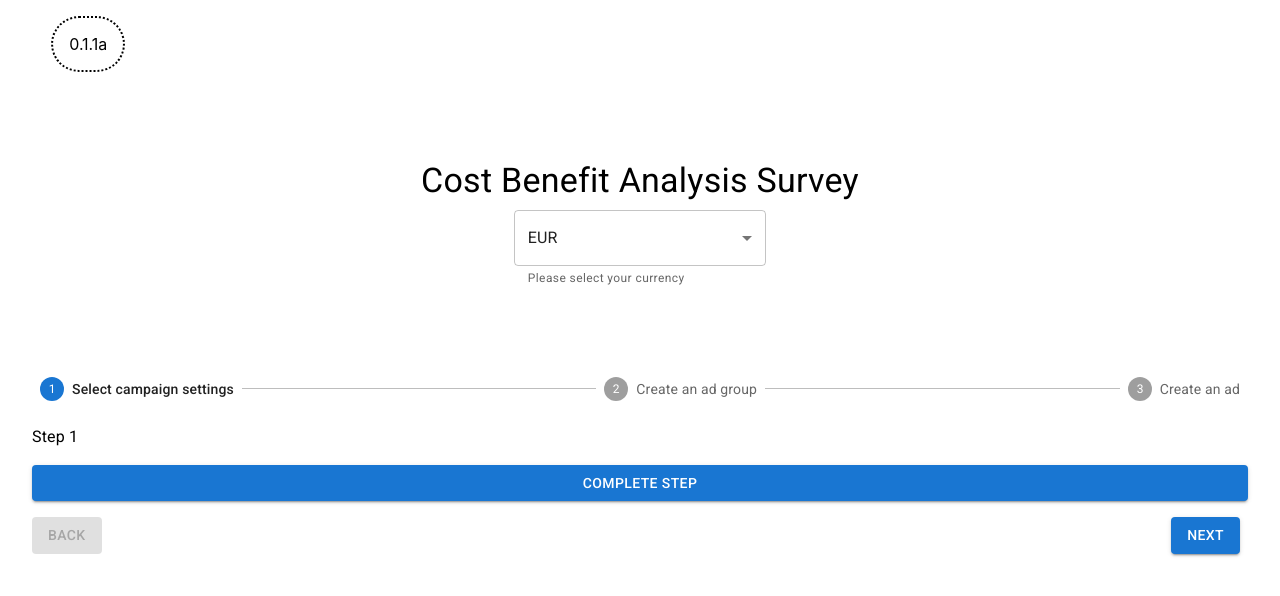
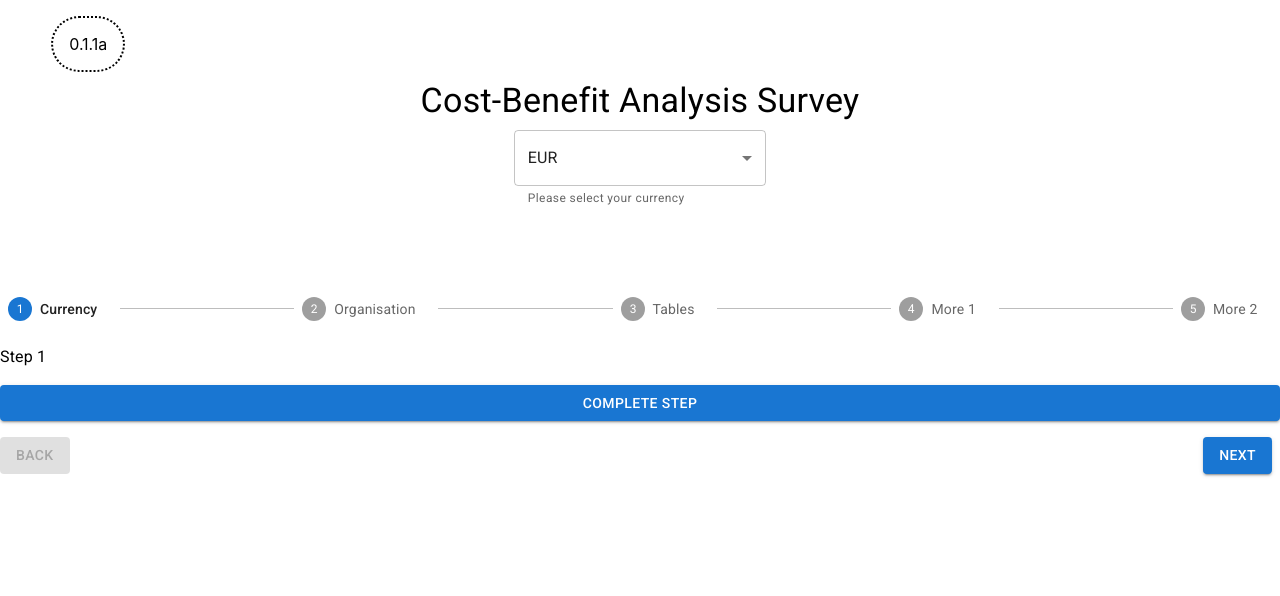
Before and after one commit to dfxe/c-b-analysis-expert, a Next.js app in the folder c-b-analysis-expert/: page / in a window 1280 px wide. Shown: the top 596 px of the page. Built offline with nearby package versions, Linux system fonts and the light colour scheme.

Commit message:
Add improved horizontal scroll behaviour

```diff
--- a/c-b-analysis-expert/components/survey/SubmitEntry.tsx
+++ b/c-b-analysis-expert/components/survey/SubmitEntry.tsx
@@ -13,26 +13,23 @@ import KeyboardArrowLeft from "@mui/icons-material/KeyboardArrowLeft";
 import KeyboardArrowRight from "@mui/icons-material/KeyboardArrowRight";
 interface SubmitEntryProps {
   setCurrentPage: Dispatch<SetStateAction<number>>;
+  summaries: string[];
   maxQuestions: number;
 }
 
-const steps = [
-  "Select campaign settings",
-  "Create an ad group",
-  "Create an ad",
-];
-
 export default function SubmitEntry({
   setCurrentPage,
+  summaries,
   maxQuestions = 16,
 }: SubmitEntryProps) {
   const [activeStep, setActiveStep] = React.useState(0);
+  const stepsContainerRef = React.useRef(null);
   const [completed, setCompleted] = React.useState<{
     [k: number]: boolean;
   }>({});
 
   const totalSteps = () => {
-    return steps.length;
+    return summaries.length;
   };
 
   const completedSteps = () => {
@@ -46,13 +43,28 @@ export default function SubmitEntry({
   const allStepsCompleted = () => {
     return completedSteps() === totalSteps();
   };
+  const scrollToItem = (nextStep: number) => {
+    //TODO works in full screen mode perfectly,
+    //ELSE: need to take into account box margins.w + container.w
+    if (nextStep === 0) {
+      stepsContainerRef.current.scrollTo(0, 0);
+    } else {
+      stepsContainerRef.current.scrollTo({
+        left:
+          stepsContainerRef.current.children[nextStep].getBoundingClientRect()
+            .right / 2,
+        top: 0,
+        behavior: "smooth",
+      });
+    }
+  };
 
   const handleNext = () => {
     const newActiveStep =
       isLastStep() && !allStepsCompleted()
         ? // It's the last step, but not all steps have been completed,
           // find the first step that has been completed
-          steps.findIndex((step, i) => !(i in completed))
+          summaries.findIndex((step, i) => !(i in completed))
         : activeStep + 1;
     setActiveStep(newActiveStep);
   };
@@ -78,19 +90,25 @@ export default function SubmitEntry({
   };
 
   React.useEffect(() => {
+    scrollToItem(activeStep);
     setCurrentPage(activeStep);
   }, [activeStep]);
 
   return (
     <Box sx={{ width: "100%", mb: "10vh", mt: "10vh" }}>
-      <Stepper nonLinear activeStep={activeStep}>
-        {steps.map((label, index) => (
+      <Stepper
+        ref={stepsContainerRef}
+        nonLinear
+        activeStep={activeStep}
+        sx={{ overflowX: "scroll", overflowY: "hidden" }}
+      >
+        {summaries.map((label, index) => (
           <Step key={label} completed={completed[index]}>
             <StepButton
               color={completed[index] ? `success` : `inherit`}
               onClick={handleStep(index)}
             >
-              {label}
+              {label}&ensp;&ensp;
             </StepButton>
           </Step>
         ))}
@@ -112,7 +130,7 @@ export default function SubmitEntry({
               Step {activeStep + 1}
             </Typography>
             <Box sx={{ display: "flex", flexDirection: "column" }}>
-              {activeStep !== steps.length &&
+              {activeStep !== summaries.length &&
                 (completed[activeStep] ? (
                   <Typography
                     variant="caption"
--- a/c-b-analysis-expert/components/survey/Survey.tsx
+++ b/c-b-analysis-expert/components/survey/Survey.tsx
@@ -17,7 +17,7 @@ const Survey = () => {
       initiative: "",
       question: "What is the name of the org?",
     },
-    currency: "GBP",
+    currency: { currencyChosen: "GBP" },
     quantitativeCosts: {
       recurring: {
         id: 1,
@@ -49,11 +49,11 @@ const Survey = () => {
         flexDirection: "column",
         justifyContent: "center",
         alignItems: "center",
-        marginTop: "10rem",
+        marginTop: "10vh",
       }}
     >
       <Typography variant="h4" component="h4" sx={{ textAlign: "center" }}>
-        Cost Benefit Analysis Survey
+        Cost-Benefit Analysis Survey
       </Typography>
 
       {currentPage === 0 && <CurrencySelect></CurrencySelect>}
@@ -66,6 +66,7 @@ const Survey = () => {
 
       <SubmitEntry
         setCurrentPage={setCurrentPage}
+        summaries={["Currency", " Organisation", "Tables", "More 1", "More 2"]}
         maxQuestions={maxQuestionsRef.current}
       ></SubmitEntry>
     </div>
--- a/c-b-analysis-expert/pages/index.tsx
+++ b/c-b-analysis-expert/pages/index.tsx
@@ -6,7 +6,7 @@ import ProgressProvider from "../components/contexts/ProgressProvider";
 import packageJson from "../package.json";
 const Home: NextPage = () => {
   return (
-    <div className={styles.container}>
+    <div>
       <Head>
         <title>C-B Analysis Survey</title>
         <meta name="description" content="Generated by create next app" />
```
